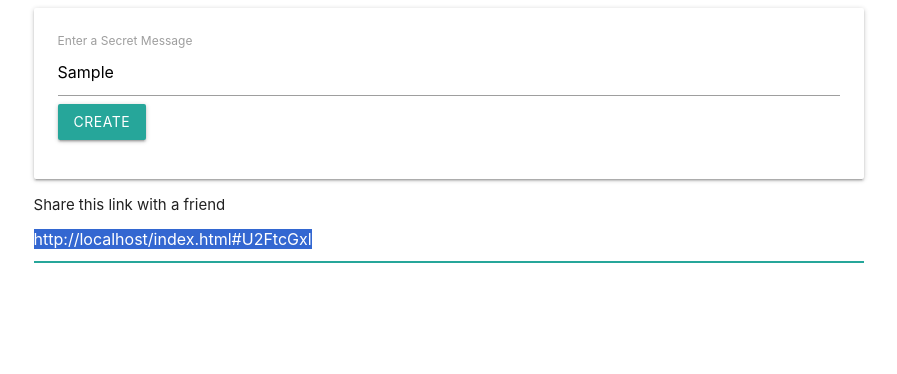
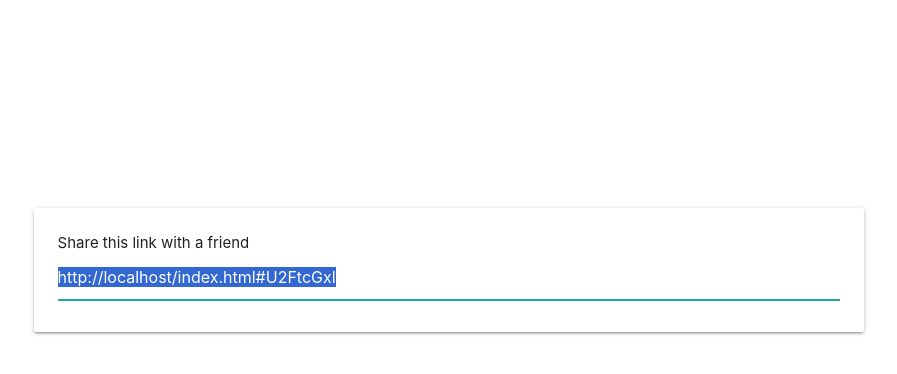
Before and after one commit to AndrewSimons3/secret-message, a plain HTML site: page index.html in a window 1280 px wide. Both pictures are taken after typing "Sample" into the empty fields and a click on the button "CREATE". Shown: the whole page, without its empty margins (191-1088 px from the left). Drawn offline with nearby package versions, Linux system fonts and the light colour scheme.

Commit message:
hid the coded message on the first screen

```diff
--- a/index.html
+++ b/index.html
@@ -5,11 +5,16 @@
   <meta name="viewport" content="width=device-width, initial-scale=1.0">
   <title>Document</title>
   <link rel="stylesheet" href="https://cdnjs.cloudflare.com/ajax/libs/materialize/1.0.0/css/materialize.min.css" />
+<style>
+  .row {
+    margin-top: 25vh;
+  }
+</style>
 </head>
 <body>
   <div class="row">
     <div class="col s8 offset-s2">
-      <div class="card-panel">
+      <div id="message-form" class="card-panel">
         <form>
           <label>Enter a Secret Message</label>
           <input id="message-input" />
@@ -17,9 +22,11 @@
         </form>
       </div>
 
-      <div>
-        Share this link with a friend
-        <input id="link-input" />
+      <div id="link-form" class="card-panel hide">
+        <div>
+          Share this link with a friend
+          <input id="link-input" />
+        </div>
       </div>
     </div>
   </div>
--- a/index.js
+++ b/index.js
@@ -1,5 +1,8 @@
 document.querySelector('form').addEventListener('submit', event => {
   event.preventDefault();
+
+  document.querySelector('#message-form').classList.add('hide');
+  document.querySelector('#link-form').classList.remove('hide');
 
   const input = document.querySelector('#message-input');
   const encrypted = btoa(input.value);
```
